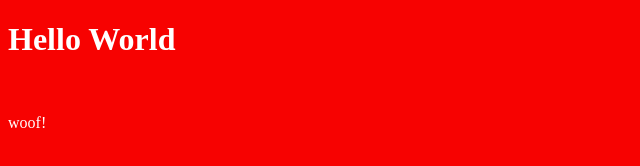
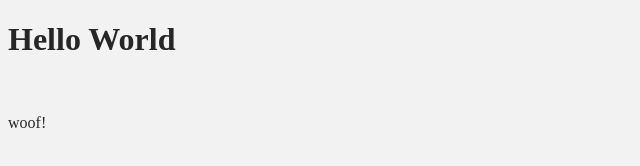
Before and after one commit to elliott-romano/archive-tropicali, a plain HTML site: page index.html in a window 1280 px wide. Shown: the whole page, without its empty margins (0-640 px from the left). Drawn offline with Linux system fonts and the light colour scheme.

Commit message:
Update app.css
Changed bg and text colors

```diff
--- a/app.css
+++ b/app.css
@@ -1,4 +1,4 @@
 body {
-    background-color: #F70201;
-    color: #ffffff
+    background-color: #f2f2f2;
+    color: #262626;
 }
```
